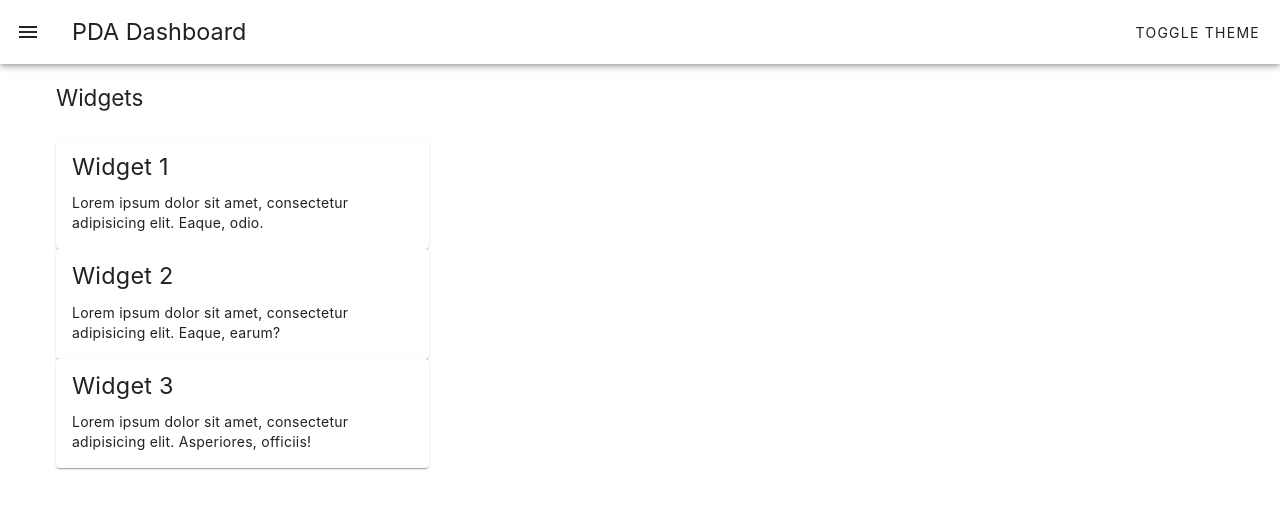
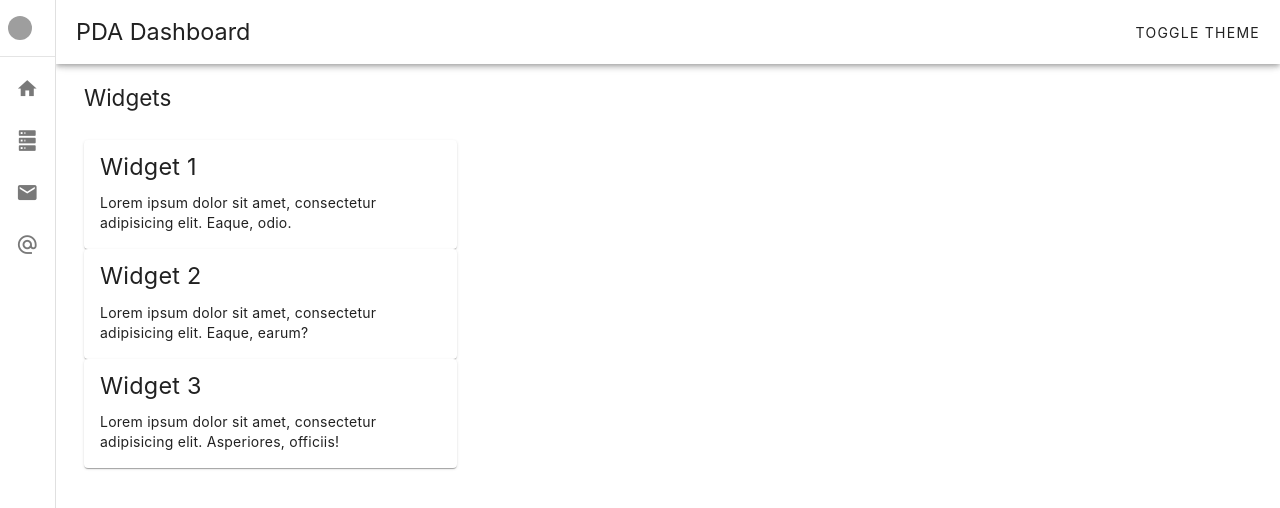
Before and after one commit to stalker-nn/vue-pda, a Vue app: page / in a window 1280 px wide. Shown: the top 508 px of the page. Built offline with nearby package versions, Linux system fonts and the light colour scheme; grey boxes are pictures that could not be loaded.

Commit message:
Layout components

```diff
--- /dev/null
+++ b/src/App.types.ts
@@ -0,0 +1,6 @@
+export interface IMenu {
+    id: number,
+    title: string,
+    path: string,
+    icon: string
+}
--- a/src/App.vue
+++ b/src/App.vue
@@ -1,68 +1,10 @@
 <script setup lang="ts">
-//import { RouterLink, RouterView } from 'vue-router'
-import {ref} from "vue";
-import {useTheme} from "vuetify";
-
-export interface IMenu {
-  id: number,
-  title: string,
-  path: string
-}
-
-const navigation = ref(false);
-const menuItems = ref<IMenu[]>([
-  {
-    id: 1,
-    title: 'Главная',
-    path: '/'
-  },
-  {
-    id: 2,
-    title: 'Домены',
-    path: '/domains'
-  },
-  {
-    id: 3,
-    title: 'Почтовые ящики',
-    path: '/mailboxes'
-  },
-  {
-    id: 4,
-    title: 'Алиасы',
-    path: '/aliases'
-  }
-])
-
-const theme = useTheme();
-function  toggleTheme() {
-  theme.global.name.value = theme.global.current.value.dark ? 'light' : 'dark';
-}
+import { RouterLink, RouterView } from 'vue-router'
+import Layout from "@/components/layout/Layout.vue";
 </script>
 
 <template>
-  <v-app>
-
-    <v-navigation-drawer app left absolute temporary v-model="navigation">
-      <v-list-item v-for="item in menuItems">
-        <v-list-item-title>
-          <router-link :to="item.path">{{ item.title }}</router-link>
-        </v-list-item-title>
-      </v-list-item>
-    </v-navigation-drawer>
-
-    <v-app-bar app color="">
-      <v-app-bar-nav-icon @click="navigation = !navigation"></v-app-bar-nav-icon>
-      <v-app-bar-title>
-        <h3>PDA Dashboard</h3>
-      </v-app-bar-title>
-      <v-btn @click="toggleTheme">Toggle theme</v-btn>
-    </v-app-bar>
-
-
-    <v-main>
-      <router-view></router-view>
-    </v-main>
-  </v-app>
+  <Layout></Layout>
 </template>
 
 <style scoped>
--- /dev/null
+++ b/src/components/layout/Layout.vue
@@ -0,0 +1,32 @@
+<template>
+  <v-app>
+    <Sidenav :menuItems="menuItems"></Sidenav>
+
+    <Navigation></Navigation>
+
+    <v-main>
+      <router-view></router-view>
+    </v-main>
+
+    <Preloader></Preloader>
+  </v-app>
+</template>
+
+<script setup lang="ts">
+import Navigation from "@/components/layout/Navigation.vue";
+import Sidenav from "@/components/layout/Sidenav.vue";
+import Preloader from "@/components/layout/Preloader.vue";
+import {ref} from "vue";
+import {IMenu} from "@/App.types";
+
+const menuItems = ref<IMenu[]>([
+  { id: 1, title: 'Home', path: '/', icon: 'mdi-home' },
+  { id: 2, title: 'Domains', path: '/domains', icon: 'mdi-server' },
+  { id: 3, title: 'Mailboxes', path: '/mailboxes', icon: 'mdi-email' },
+  { id: 4, title: 'Aliases', path: '/aliases', icon: 'mdi-at' }
+]); //TODO : get data from api
+</script>
+
+<style scoped>
+
+</style>
--- /dev/null
+++ b/src/components/layout/Navigation.vue
@@ -0,0 +1,20 @@
+<template>
+  <v-app-bar app color="">
+    <v-app-bar-title>
+      <h3>PDA Dashboard</h3>
+    </v-app-bar-title>
+    <v-btn @click="toggleTheme">Toggle theme</v-btn>
+  </v-app-bar>
+</template>
+
+<script setup lang="ts">
+import {useTheme} from "vuetify";
+const theme = useTheme();
+function toggleTheme() {
+  theme.global.name.value = theme.global.current.value.dark ? 'light' : 'dark';
+}
+</script>
+
+<style scoped>
+
+</style>
--- /dev/null
+++ b/src/components/layout/Preloader.vue
@@ -0,0 +1,10 @@
+<template>
+
+</template>
+
+<script setup lang="ts">
+</script>
+
+<style scoped>
+
+</style>
--- /dev/null
+++ b/src/components/layout/Sidenav.vue
@@ -0,0 +1,33 @@
+<template>
+  <v-navigation-drawer app left v-model="navigation" permanent :rail="rail" @click="rail = false">
+    <v-list-item title="Alex Zimin" nav prepend-avatar="https://randomuser.me/api/portraits/men/85.jpg">
+      <template v-slot:append>
+        <v-btn variant="text" icon="mdi-chevron-left" @click.stop="rail = !rail"></v-btn>
+      </template>
+    </v-list-item>
+
+    <v-divider></v-divider>
+
+    <v-list nav>
+      <v-list-item v-for="item in menuItems" :prepend-icon="item.icon" link>
+        <v-list-item-title>
+          <router-link :to="item.path">{{ item.title }}</router-link>
+        </v-list-item-title>
+      </v-list-item>
+    </v-list>
+  </v-navigation-drawer>
+</template>
+
+<script setup lang="ts">
+import {ref, toRefs} from "vue";
+
+const navigation = ref(true);
+const rail = ref(true);
+
+const props = defineProps(['menuItems']);
+const {menuItems} = toRefs(props);
+</script>
+
+<style scoped>
+
+</style>
```
Also changed, not shown: tsconfig.app.json (+6 -1 lines).
